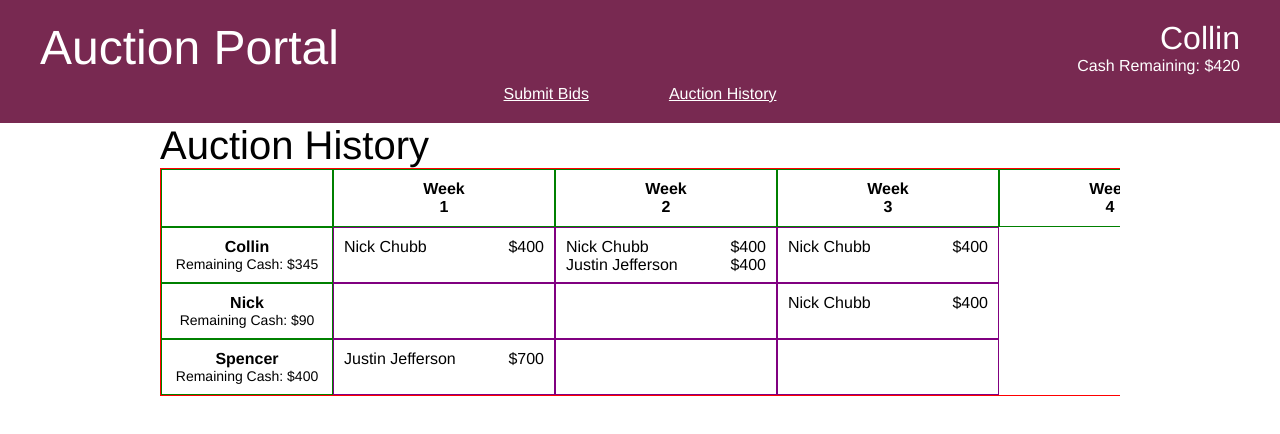
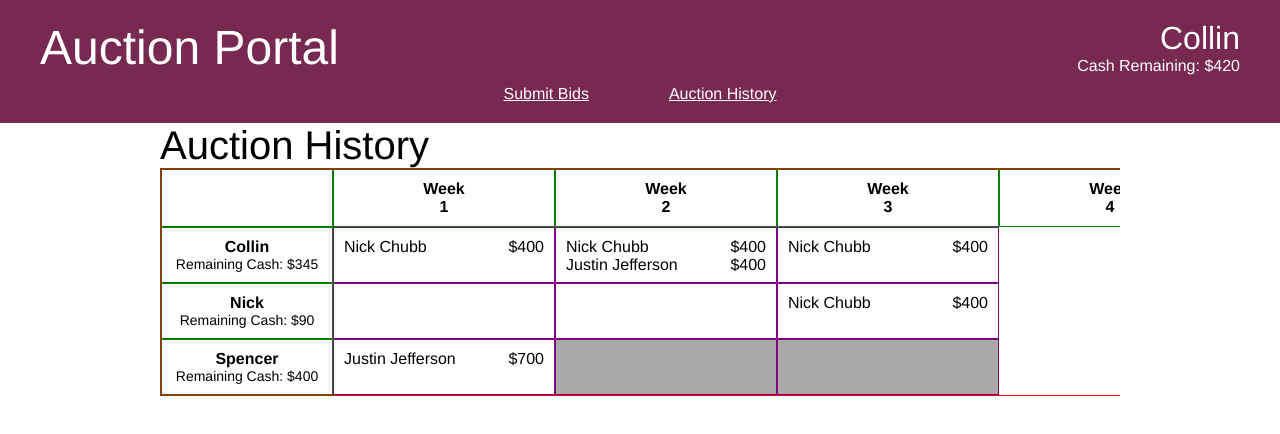
Before and after one commit to collinmurd/ff_auctions, a React (Create React App) app in the folder app/: page /history in a window 1280 px wide. Shown: the top 434 px of the page. Built offline with nearby package versions, Linux system fonts and the light colour scheme.

Commit message:
gray box for elimiated weeks

```diff
--- a/app/src/components/AuctionHistory.css
+++ b/app/src/components/AuctionHistory.css
@@ -46,7 +46,7 @@ td {
 
 /* WinSquare */
 
-.winSquare {
+.aliveSquare {
     padding: 0 10px;
 }
 
@@ -59,6 +59,12 @@ td {
     margin-left: 20px;
 }
 
+/* EliminatedSquare */
+
+.eliminatedSquare {
+    background-color: darkgray;
+}
+
 ul {
     list-style: none;
 }
--- a/app/src/components/AuctionHistory.tsx
+++ b/app/src/components/AuctionHistory.tsx
@@ -6,10 +6,12 @@ import React from "react";
 
 const numberOfWeeks = 18;
 
+const currentWeek = 4;
+
 const data = {
     'Collin': {
         amountRemaining: 345,
-        weekEliminated: -1,
+        weekEliminated: null,
         auctions: [
             [
                 {player: 'Nick Chubb', amount: 400}
@@ -25,7 +27,7 @@ const data = {
     },
     'Nick': {
         amountRemaining: 90,
-        weekEliminated: -1,
+        weekEliminated: null,
         auctions: [
             [],
             [],
@@ -86,9 +88,14 @@ export class AuctionHistory extends React.Component<AuctionHistoryTypes> {
     managerRows() {
         let rows = [];
         for (let [manager, managerData] of Object.entries(data)) {
-            let squares = managerData.auctions.map((players) => {
-                return <WinSquare manager={manager} players={players} />
-            });
+            let squares = [];
+            for (let week = 1; week < currentWeek; week++) {
+                if (managerData.weekEliminated && managerData.weekEliminated <= week) {
+                    squares.push(<EliminatedSquare />)
+                } else {
+                    squares.push(<AliveSquare manager={manager} players={managerData.auctions[week - 1]}/>)
+                }
+            }
             rows.push(
                 <tr>
                     <ManagerSquare name={manager} cashRemaining={managerData.amountRemaining} />
@@ -124,11 +131,11 @@ function ManagerSquare(props: {name: string, cashRemaining: number}) {
 
 // ----------------------------------------------
 
-type WinSquareProps = {
+type AliveSquareProps = {
     manager: string,
     players: {player: string, amount: number}[]
 }
-function WinSquare(props: WinSquareProps) {
+function AliveSquare(props: AliveSquareProps) {
     const playerList = props.players.map((player) =>
         <li key={player.player}>
             <p className="win-player-name">{player.player}</p>
@@ -136,8 +143,16 @@ function WinSquare(props: WinSquareProps) {
         </li>
     );
     return (
-        <td className="winSquare">
+        <td className="aliveSquare">
             <ul>{playerList}</ul>
         </td>
     );
 }
+
+// ----------------------------------------------
+
+function EliminatedSquare() {
+    return (
+        <td className="eliminatedSquare"></td>
+    );
+}
```
